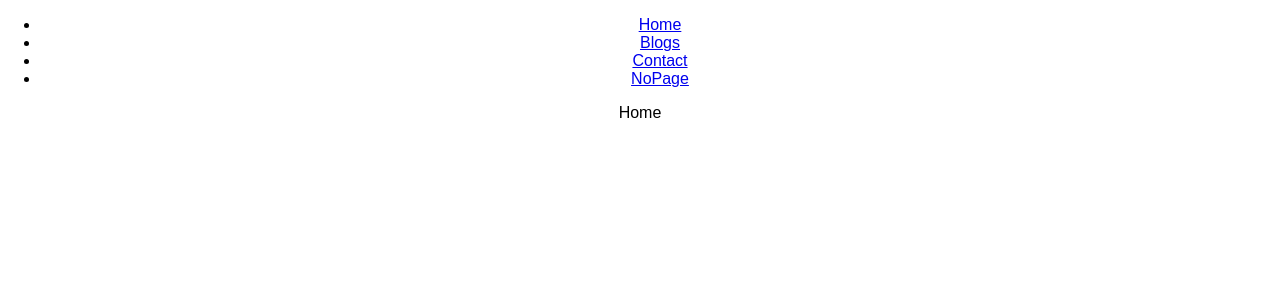
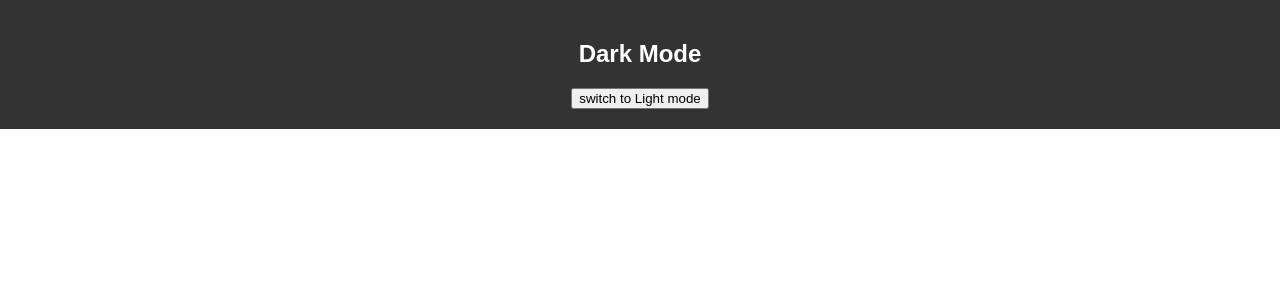
Before and after one commit to krohit2552/React-Learning-through-making-module-Everyday, a React (Create React App) app in the folder 07/: page / in a window 1280 px wide. Shown: the top 300 px of the page. Built offline with nearby package versions, Linux system fonts and the light colour scheme.

Commit message:
learn useState

```diff
--- a/07/src/App.js
+++ b/07/src/App.js
@@ -13,6 +13,7 @@ import TwentyTwo from './TwentyTwo';
 //import TwentyOne from './TwentyOne';
 import Eleven from './Eleven';
 import TwentyThree from './TwentyThree';
+import Twf from './Twf';
 
 function App() {
   //const items = ['item1','item2','item3','item4','Another item5'];
@@ -34,7 +35,8 @@ function App() {
        */}
       {/* <TwentyOne/>  */}
       {/* <TwentyTwo/> */}
-      <TwentyThree/>
+      {/* <TwentyThree/> */}
+      <Twf/>
     </div>
   );
 }
--- /dev/null
+++ b/07/src/Twf.js
@@ -0,0 +1,26 @@
+import React, { useState } from 'react'
+
+function Twf() {
+  const [darkMode,setDarkMode] = useState('false');
+
+  const themeStyles = {
+    backgroundColor: darkMode ? "#333" : "#fff",
+    color: darkMode ? "#fff" : "#000",
+    padding: "20px",
+    textAlign: "center",
+  };
+
+  const toggleTheme =()=>{
+      setDarkMode(prevMode =>!prevMode)
+  }
+  return (
+    <div style={themeStyles}>
+      <h2>{darkMode?"Dark Mode":"Light Mode"}</h2>
+      <button onClick={toggleTheme}>
+        switch to {darkMode?"Light":"Dark"} mode
+      </button>
+    </div>
+  )
+}
+
+export default Twf
```
